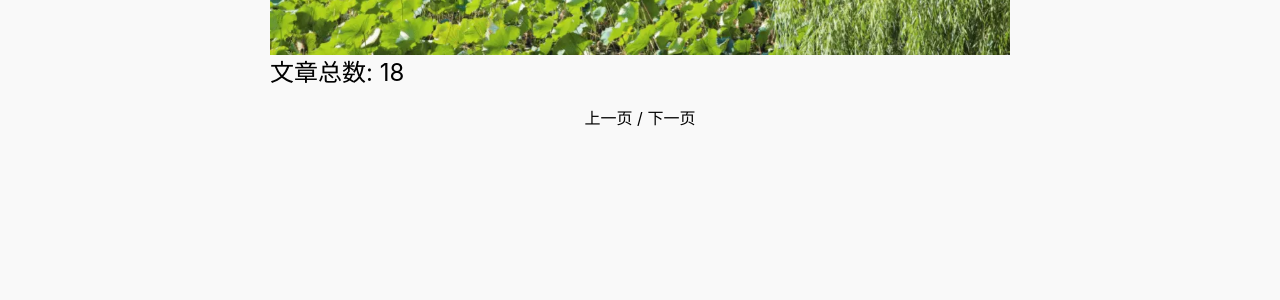
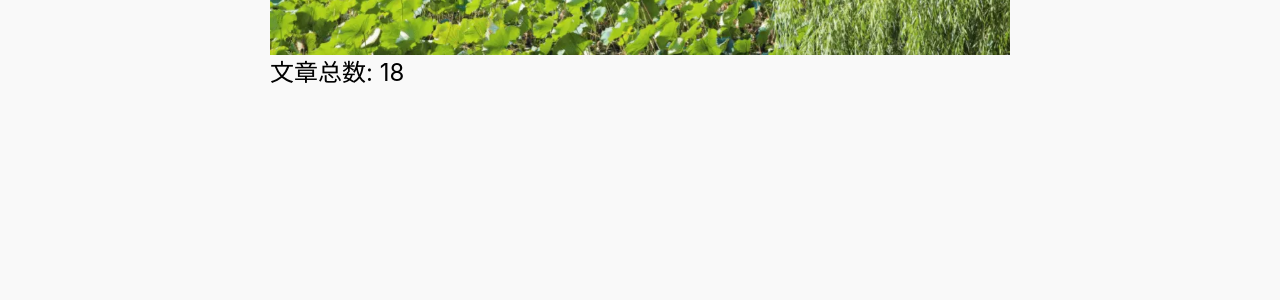
Before and after one commit to Robert1037/zh, a Jekyll site: the page built from index.html, in a window 1280 px wide. Shown: the part 345-645 px from the top of the page. Built offline with Jekyll 4.4.1, drawn with Linux system fonts in a browser that asks for light colours.

Commit message:
Update home.html

```diff
--- a/_layouts/home.html
+++ b/_layouts/home.html
@@ -34,24 +34,6 @@ layout: default
       {%- endfor -%}
     </ul>
 
-    <!-- Pagination links -->
-    <div class="pagination">
-      {% if paginator.previous_page %}
-        <a href="{{ paginator.previous_page_path }}" class="previous">
-          上一页
-        </a>
-      {% else %}
-        <span class="previous">上一页</span>
-      {% endif %}
-      <span class="page_number">
-         {{ paginator.page }} / {{ paginator.total_pages }}
-      </span>
-      {% if paginator.next_page %}
-        <a href="{{ paginator.next_page_path }}" class="next">下一页</a>
-      {% else %}
-        <span class="next">下一页</span>
-      {% endif %}
-    </div>
 
   {%- endif -%}
 
```
